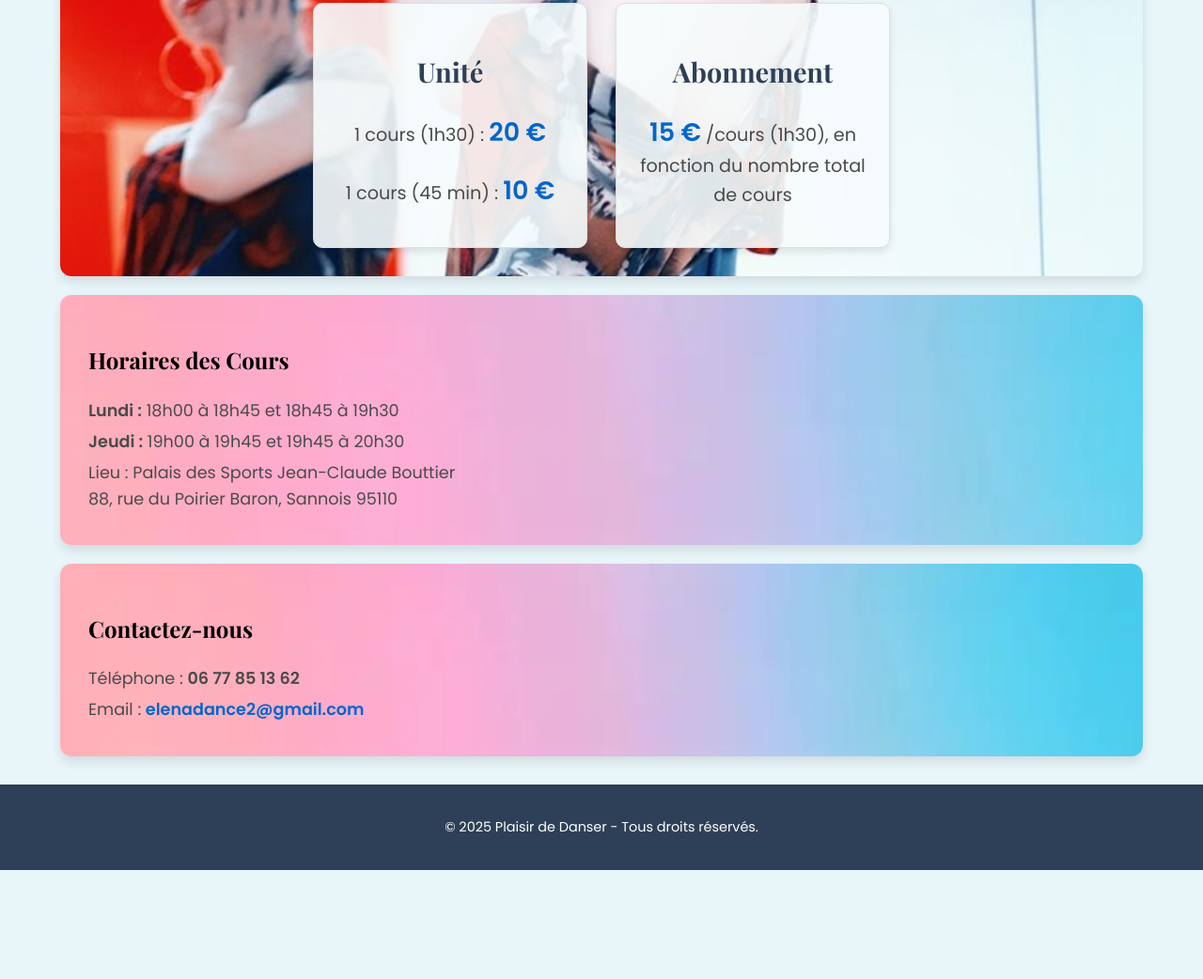
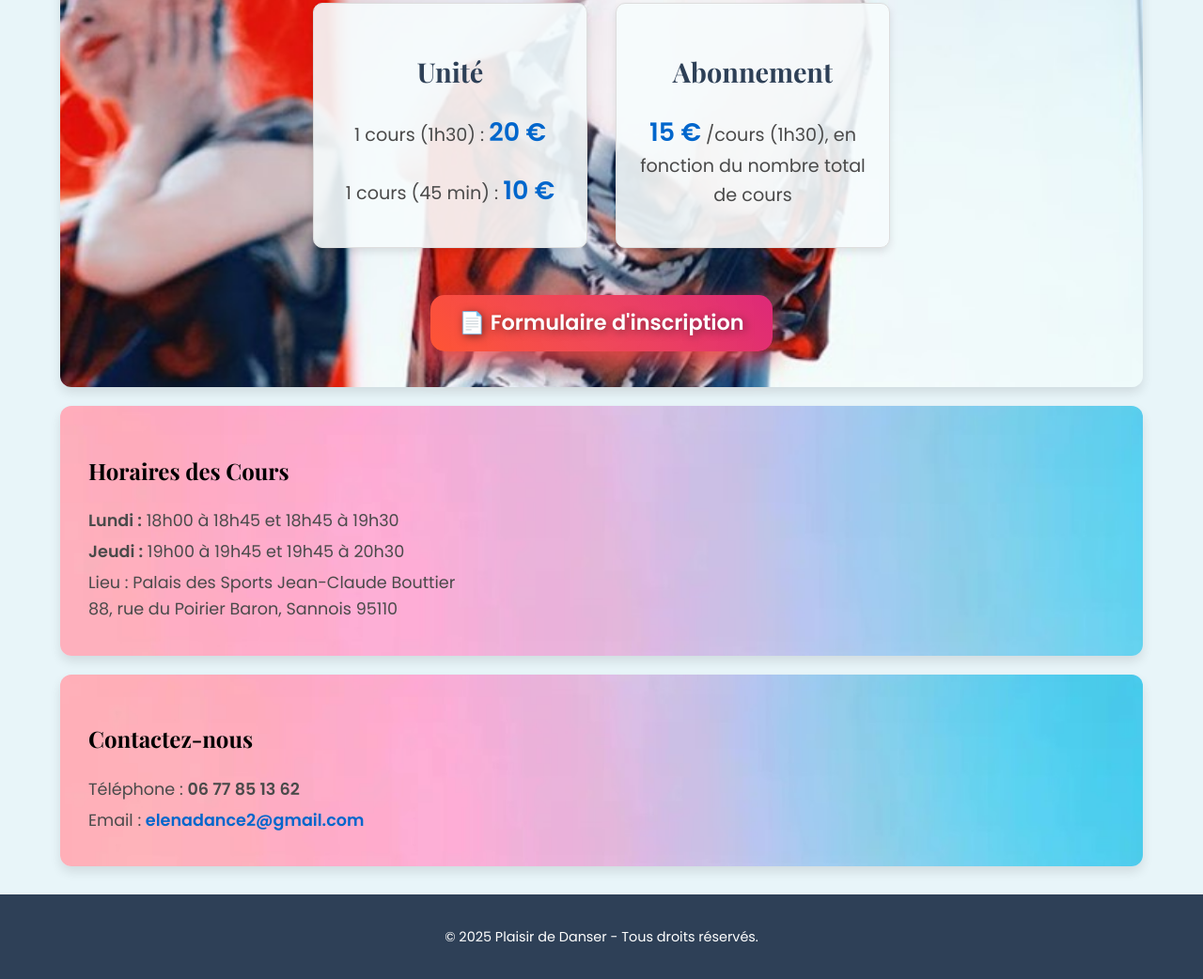
Before and after one commit to elenadanse2/plaisirdedansersannois, a plain HTML site: page index.html in a window 1280 px wide. Shown: the part 2371-3413 px from the top of the page at 94% size. Before the commit the page ends 3297 px from the top, so only its background shows below. Drawn offline with nearby package versions, Linux system fonts and the light colour scheme.

Commit message:
Add files via upload

```diff
--- a/index.html
+++ b/index.html
@@ -518,6 +518,12 @@
                     <p><strong>15 €</strong> /cours (1h30), en fonction du nombre total de cours</p>
                 </div>
             </div>
+
+            <div style="margin-top: 30px; text-align: center;">
+                <a href="association.doc" download class="reserve-btn" style="font-size: 1.4em; padding: 12px 30px;">
+                    📄 Formulaire d'inscription
+                </a>
+            </div>
         </section>
 
         <section class="schedule">
```
Also changed, not shown: 1 other file.
